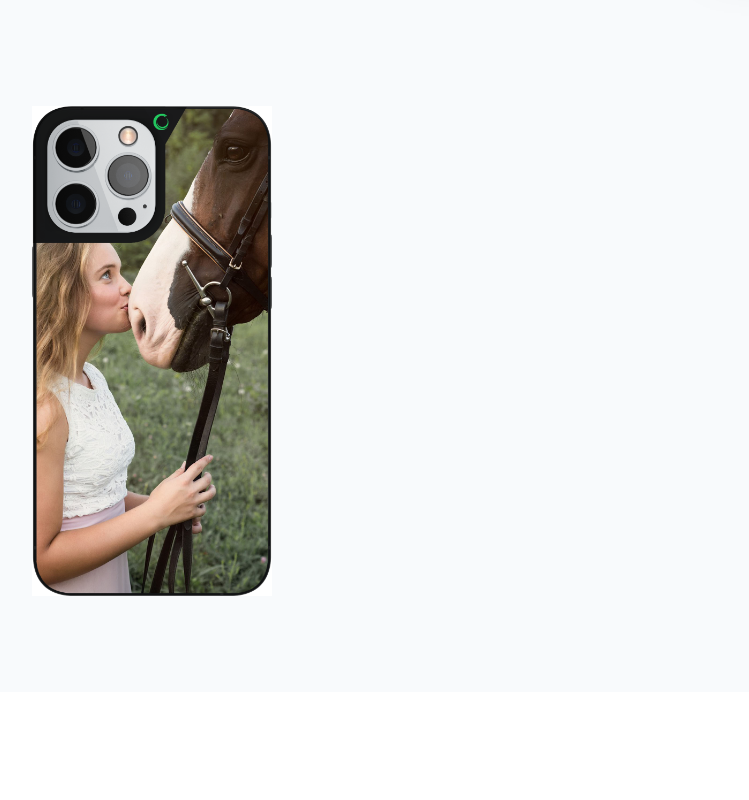
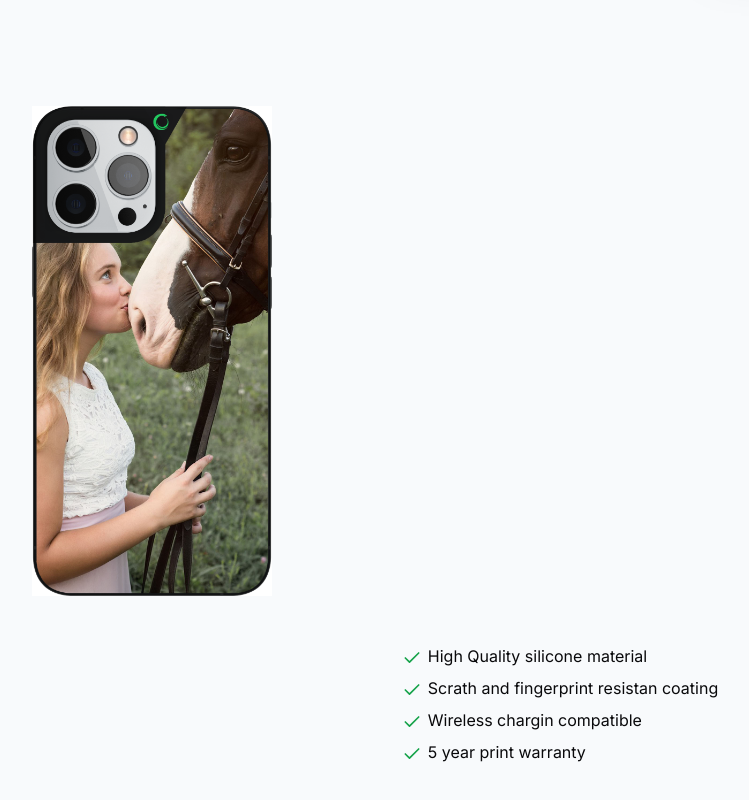
Before and after one commit to afelixj89/e-store, a Next.js app: page / in a window 1280 px wide. Shown: the part 3612-4412 px from the top of the page, without its empty margins (80-829 px from the left). Before the commit the page ends 4304 px from the top, so only its background shows below. Built offline with nearby package versions, Linux system fonts and the light colour scheme; no server answers.

Commit message:
ADDED list of product gurantees

```diff
--- a/src/app/page.tsx
+++ b/src/app/page.tsx
@@ -215,6 +215,12 @@ export default function Home() {
               <Phone className="w-60" imgSrc="/horse_phone.jpg" />
             </div>
           </div>
+          <ul className="mx-auto mt-12 max0w0prose sm:text-la space-y-2 w-fit ">
+            <li className="w-fit"><Check className="h-5 w-5 text-green-600 inline mr-1.5" />High Quality silicone material</li>
+            <li className="w-fit"><Check className="h-5 w-5 text-green-600 inline mr-1.5" />Scrath and fingerprint resistan coating</li>
+            <li className="w-fit"><Check className="h-5 w-5 text-green-600 inline mr-1.5" />Wireless chargin compatible</li>
+            <li className="w-fit"><Check className="h-5 w-5 text-green-600 inline mr-1.5" />5 year print warranty</li>
+          </ul>
         </MaxWidthWrapper>
       </section>
     </div>
```
